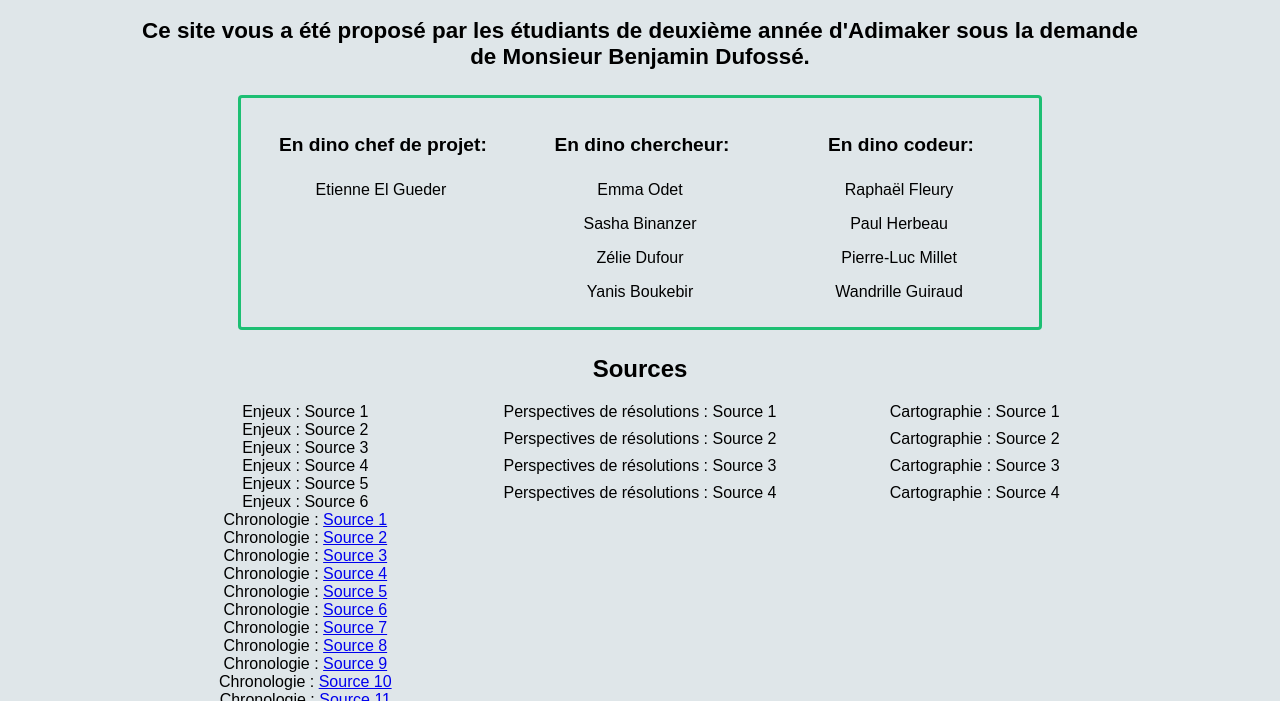
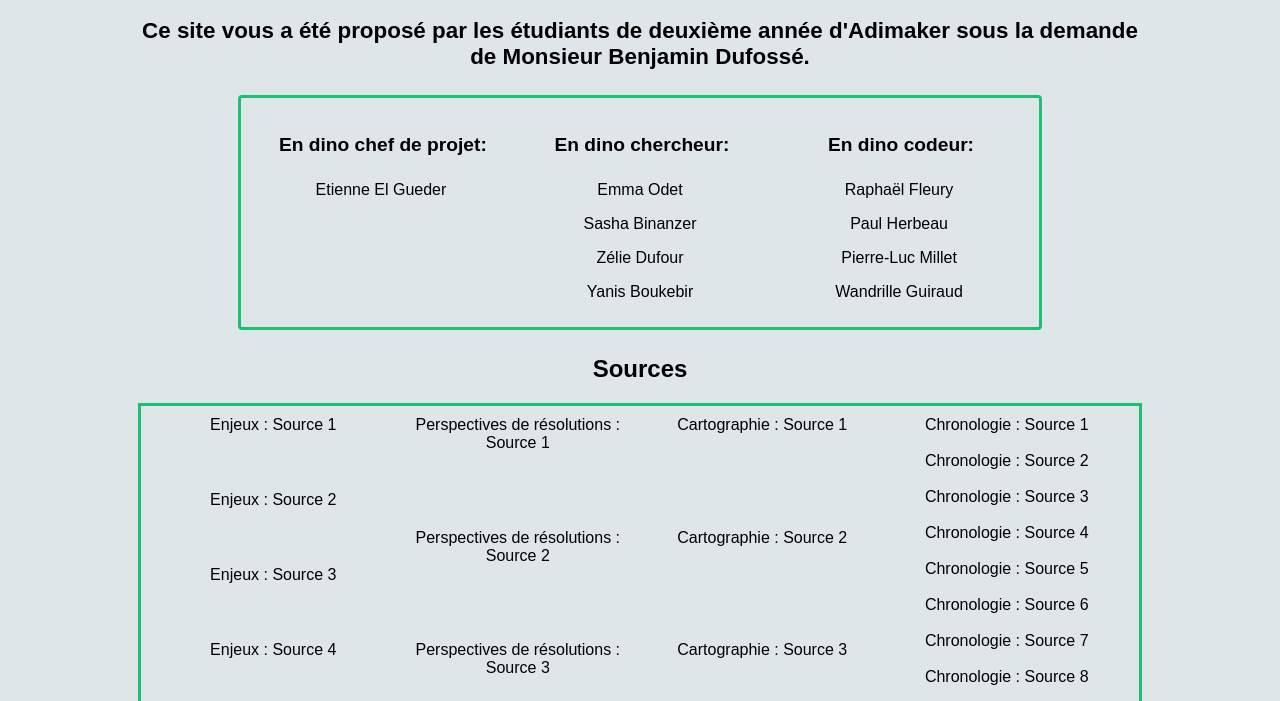
Before and after one commit to Paulrbo/DINOFAKE, a plain HTML site: page apropos.html in a window 1280 px wide. Shown: the part 77-778 px from the top of the page. Drawn offline with nearby package versions, Linux system fonts and the light colour scheme; files that its build step writes are made by us from their sources.

Commit message:
update css

```diff
--- a/assets/css/Apropos.css
+++ b/assets/css/Apropos.css
@@ -84,8 +84,10 @@ nav {
 
 #source {
     display: grid;
-    grid-template-columns: 1fr 1fr 1fr;
+    grid-template-columns: 1fr 1fr 1fr 1fr;
     text-align: center;
+    border: #1DBF73 solid;
+    padding: 1%;
 }
 
 #Enjeux {
@@ -147,3 +149,23 @@ nav {
     color: #1DBF73;
     text-decoration: underline #1DBF73;
 }
+
+#timeline {
+    display: grid;
+    grid-template-columns: 1fxr;
+    text-align: center;
+}
+
+#timeline a {
+    text-decoration: none;
+    color: black;
+}
+
+#timeline a:active {
+    text-decoration: underline #1DBF73;
+}
+
+#timeline a:hover {
+    color: #1DBF73;
+    text-decoration: underline #1DBF73;
+}
--- /dev/null
+++ b/assets/css/cu.css
@@ -0,0 +1,60 @@
+body {
+    font-family: "commmissioner", sans-serif;
+    background-color: #dfe6e9;
+}
+
+#my_nav {
+    background-color: #1DBF73;
+    margin: 0;
+    top: 0;
+}
+
+#container {
+    box-sizing: border-box;
+    display: block;
+    width: 90%;
+    margin: 25px auto;
+    padding: 10px;
+}
+
+#content {
+    text-align: center;
+}
+
+#container h1 {
+    padding-top: 2%;
+    display: block;
+    font-size: 1.6rem;
+    text-align: center;
+}
+
+#content {
+    display: grid;
+    grid-template-columns: 1fr;
+    text-align: center;
+    box-sizing: border-box;
+    width: 90%;
+    border: #1DBF73 solid;
+    margin: 25px auto;
+    border-radius: 4px;
+    padding: 10px;
+    margin-top: 0;
+}
+
+#content>p {
+    font-weight: 200;
+    font-size: 1em;
+}
+
+@media (max-width: 640px) {
+    #content {
+        grid-template-columns: 1fr;
+    }
+    #container {
+        width: 100%;
+        margin: 0;
+        box-shadow: unset;
+        border-radius: 0;
+        height: 100vh;
+    }
+}
```
